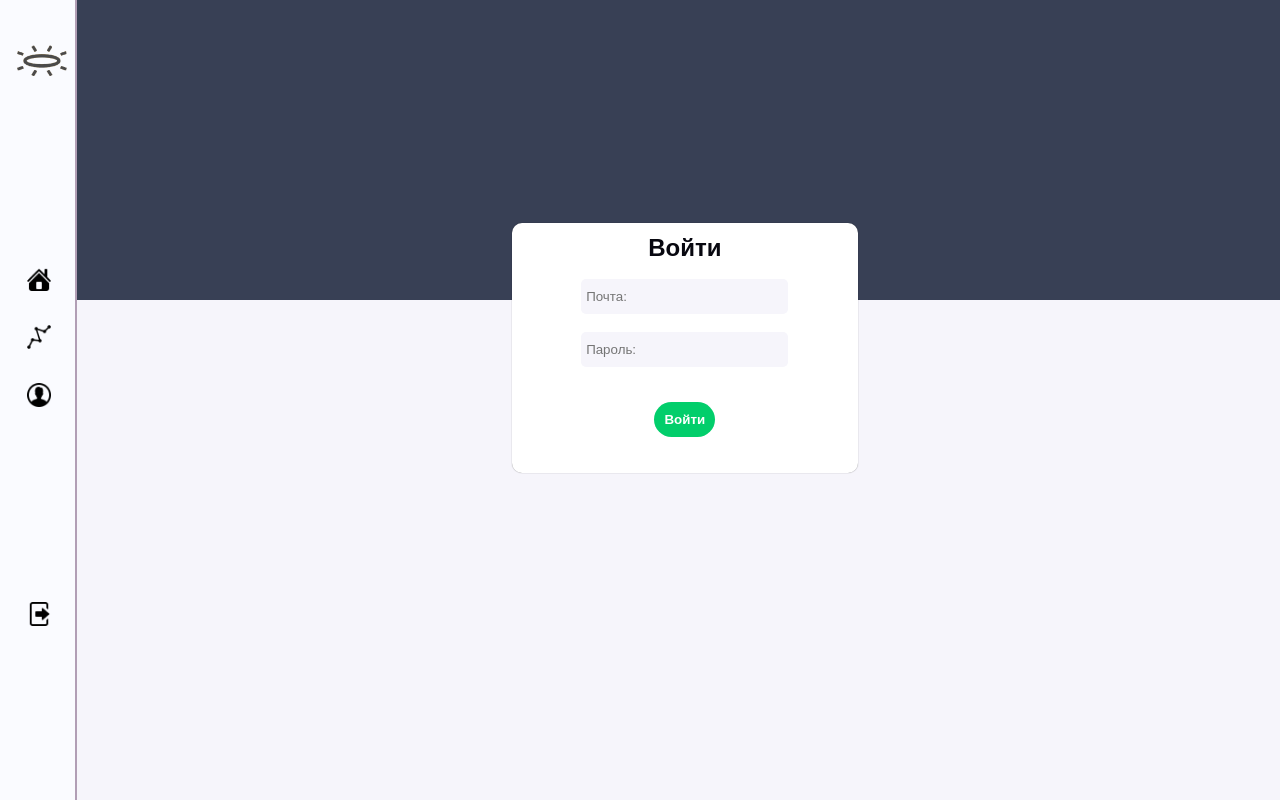
After one commit to vlabster/piter, a PHP site: page /login.html in a window 1280 px wide. The commit adds this page. Run offline with PHP 8.4, Linux system fonts and the light colour scheme; some libraries are stand-ins or nearby versions.

Commit message:
added main, log, reg pages. added login action

```diff
--- a/actions/registration.php
+++ b/actions/registration.php
@@ -1,6 +1,6 @@
 <?php
     include '../db.php';
-    var_dump($_REQUEST);
+    // var_dump($_REQUEST);
     $link = connect();
     $name = $_REQUEST['name'];
     $surname = $_REQUEST['surname'];
@@ -38,7 +38,8 @@
     // var_dump($query);
     $link->query($query);
     // var_dump($link->error);
+    header("Location: http://piter/login.html");
 ?>
 <script>
-
+    window.location.href("http://piter/login.html");
 </script>
--- /dev/null
+++ b/css/sideVhod.css
@@ -0,0 +1,104 @@
+*{
+    margin:0px;
+    padding:0px;
+    font-family:sans-serif;
+    box-sizing: border-box;
+}
+
+
+#sidebar{
+	z-index:1;
+    position:fixed;
+    height: 100%;
+	width:6%;
+    background: #fafbff;
+    left:0px;
+    transition: all 500ms linear;
+	border-right: 2px solid #b19eb5;
+}
+
+#sidebar ul li {
+    color:#2d2d2f;
+    list-style: none;
+    padding:15px 10px;
+
+}
+
+.otst {
+	padding-top:170%;
+	padding-left:23%;
+
+}
+
+.exit{
+	padding-top:430%;
+}
+
+.col {
+	color:#fff000;
+
+}
+
+.logootst {
+	padding-left:10%;
+}
+
+.profile {
+	height: 300px;
+	width: 94%;
+    background: #384055;
+	padding-bottom:35px;
+    float: left;
+	margin-left:6%;
+}
+
+.reg {
+	height:250px;
+	width: 27%;
+    background: #fff;
+	border-radius:10px;
+	box-shadow: 0 0 1px rgba(0,0,0,0.5);
+    float: left;
+	margin-top: -6%;
+	margin-left:40%;
+}
+
+.word {
+	color:#080810;
+	font-size:1.5em;
+	font-weight:600;
+	text-align:center;
+	padding-top:3%;
+}
+
+.search {
+	text-align:center;
+	padding-top:5%;
+}
+
+.get {
+    width: 60%;
+    padding: 5px;
+    height: 35px;
+    border-radius: 5px;
+	border:none;
+    outline: none;
+    color: #080810;
+    background: #f6f5fb;
+	font-weight:300;
+}
+
+.btnreg {
+	text-align:center;
+	padding-top:5%;
+}
+
+.namebtn {
+	padding:10px;
+	color:#fff;
+	background-color:#02ce6b;
+	font-weight:600;
+	border-radius:25px;
+	border:none;
+	text-decoration:none;
+}
--- /dev/null
+++ b/login.html
@@ -0,0 +1,61 @@
+<!DOCTYPE html>
+<meta charset="utf-8">
+<link rel="stylesheet" type="text/css" href="css/sideVhod.css">
+<script type="text/javascript" src="menu.js"></script>
+
+<body style="background-color:#f6f5fb"></body>
+
+<body>
+  <div id="sidebar">
+    <div class="toggle-btn" onclick="toggleSidebar()">
+      <span></span>
+      <span></span>
+      <span></span>
+      <span></span>
+      <span></span>
+    </div>
+    <div>
+      <ul>
+        <li></li>
+        <div class="logootst">
+          <li><img src="img/logos/logobl.png" width=50px heigth=50px></li>
+        </div>
+      </ul>
+    </div>
+    <ul>
+      <li> </li>
+      <div class="otst">
+        <li>
+          <div class="col"><img src="img/logos/home_btn.png" width=24px heigth=24px>&nbsp;&nbsp;&nbsp;</div>
+        </li>
+        <li><img src="img/logos/person_btn.png" width=24px heigth=24px>&nbsp;&nbsp;&nbsp;</li>
+        <li><img src="img/logos/games_btn.png" width=24px heigth=24px>&nbsp;&nbsp;&nbsp;</li>
+        <li>
+          <div class="exit"><img src="img/logos/info_btn.png" width=24px heigth=24px>&nbsp;&nbsp;&nbsp;</div>
+        </li>
+      </div>
+    </ul>
+  </div>
+  <div id="mainpage">
+    <div class="profile">
+    </div>
+    <div class="reg">
+      <div class="word">
+        Войти
+      </div>
+      <div class="search">
+        <form action="actions/login.php" method="GET">
+          <input type="text" class="get" placeholder="Почта:" name="email"><br><br>
+          <input type="password" class="get" placeholder="Пароль:" name="password"><br><br>
+      </div>
+      <div class="btnreg">
+        <input type="submit" class="namebtn" value="Войти">
+      </div>
+      </form>
+    </div>
+  </div>
+
+
+  <div id="chartContainer" class="graph"></div>
+  <script src="https://canvasjs.com/assets/script/canvasjs.min.js"></script>
+</body>
```
Also changed, not shown: actions/login.php (added, +24 -0 lines), index.html (+10 -68 lines), register.html (added, +71 -0 lines).
